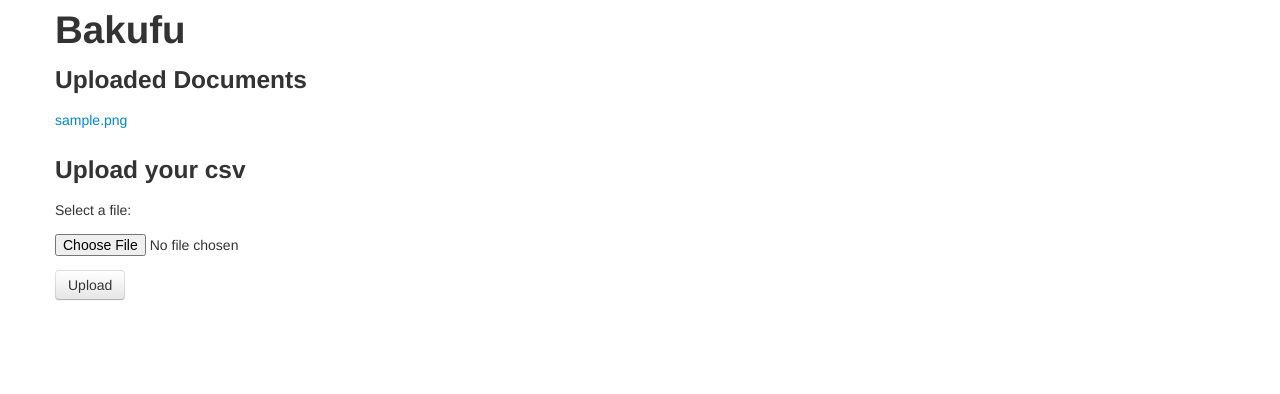
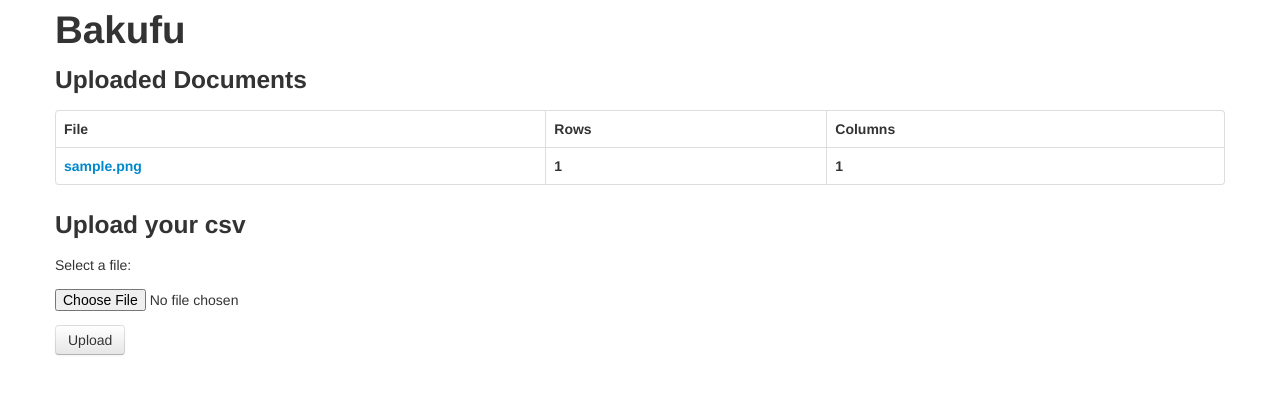
Before and after one commit to dvalcarce/shogun-bakufu, a Django app: page / in a window 1280 px wide. Shown: the top 394 px of the page. Run offline with Django 3.2, Linux system fonts and the light colour scheme; tables that the repository leaves empty hold one stand-in row (values such as "Sample post"); lists and menus that the app fills with data are empty; parts of the project's set-up code (start-up, migrations or seed data) failed here and were passed over.

Commit message:
CSV rows and columns analysis.

```diff
--- a/pages/models.py
+++ b/pages/models.py
@@ -1,8 +1,30 @@
+import csv
+
 from django.db import models
 
 
 class Document(models.Model):
     docfile = models.FileField(upload_to='csv')
+    rows = models.IntegerField(null=True)
+    cols = models.IntegerField(null=True)
 
     def __unicode__(self):
         return u"document"
+
+    @classmethod
+    def create(self, docfile):
+        """
+        Factory method.
+        Use this method for Document instantiation instead of __init__.
+        """
+        document = Document(docfile=docfile)
+        try:
+            csvfile = csv.reader(docfile, delimiter=',', quotechar='|')
+            data = list(csvfile)
+            document.rows = len(data)
+            document.cols = len(data[0])
+        except csv.Error:
+            document.rows = 0
+            document.cols = 0
+
+        return document
--- a/pages/views.py
+++ b/pages/views.py
@@ -24,7 +24,7 @@ def upload(request):
     if request.method == 'POST':
         form = DocumentForm(request.POST, request.FILES)
         if form.is_valid():
-            newdoc = Document(docfile=request.FILES['docfile'])
+            newdoc = Document.create(docfile=request.FILES['docfile'])
             newdoc.save()
 
             # Redirect to the document list after POST
--- a/templates/upload.html
+++ b/templates/upload.html
@@ -6,10 +6,22 @@
 
         <h3>Uploaded Documents</h3>
         {% if documents %}
-            <table class="table table-hover">
-            {% for document in documents %}
-                <tr><a href="{{ document.docfile.url }}">{{ document.docfile.name }}</a></tr>
-            {% endfor %}
+            <table class="table table-hover table-bordered">
+                <thead>
+                    <tr>
+                        <th>File</th>
+                        <th>Rows</th>
+                        <th>Columns</th>
+                    </tr>
+                <tbody>
+                {% for document in documents %}
+                    <tr>
+                        <th><a href="{{ document.docfile.url }}">{{ document.docfile.name }}</a></th>
+                        <th>{{ document.rows }}</th>
+                        <th>{{ document.cols }}</th>
+                    </tr>
+                {% endfor %}
+                </tbody>
             </table>
         {% else %}
                 <p>No documents.</p>
```
Also changed, not shown: db.sqlite.
